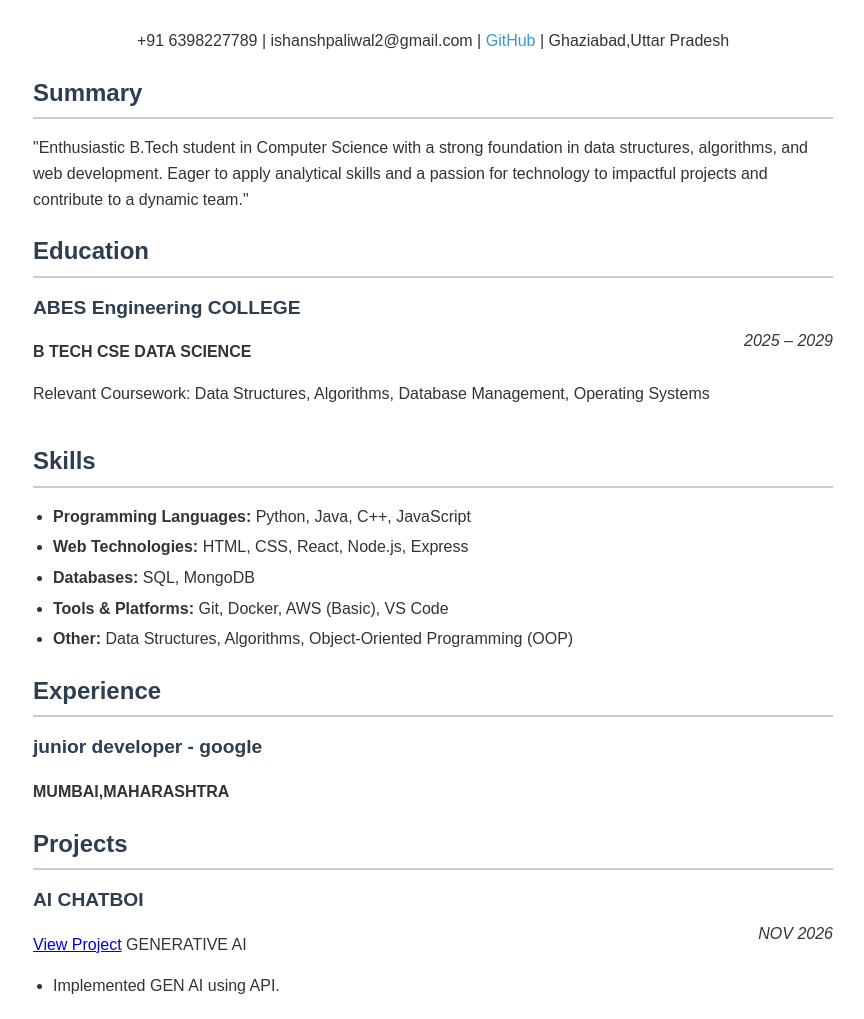
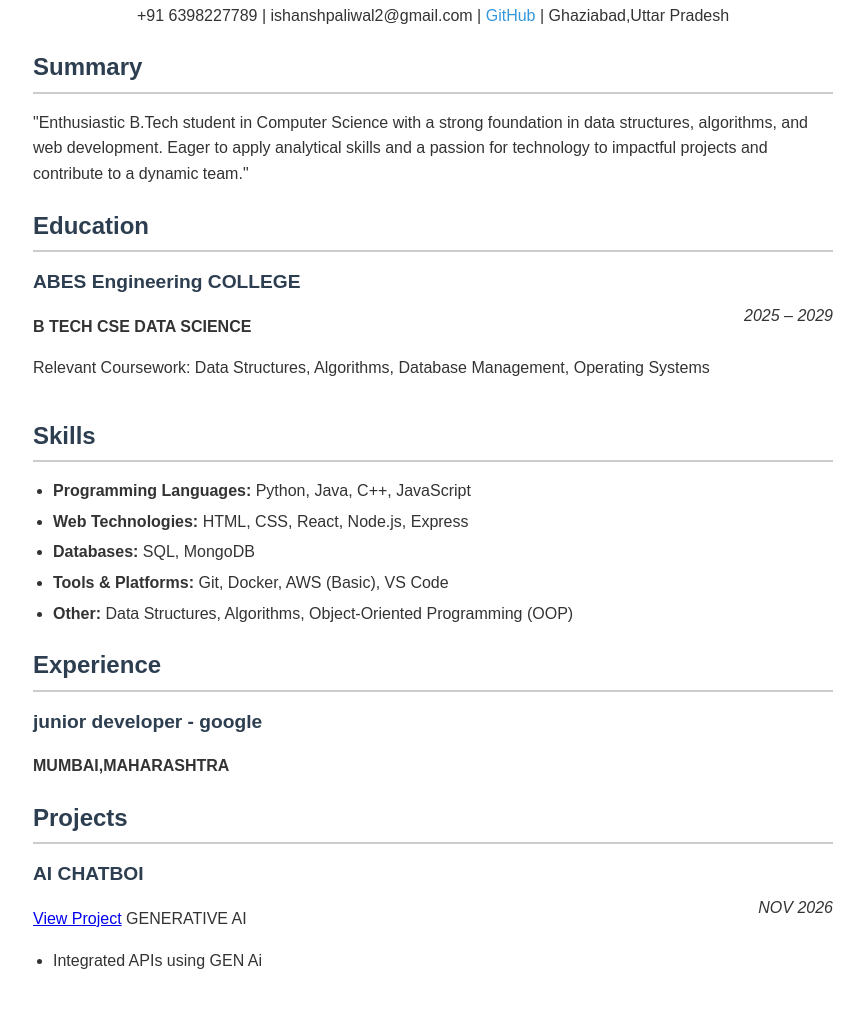
Before and after one commit to ishan0250/CSE-DS-1, a plain HTML site: page resume.html in a window 1280 px wide. Shown: the part 98-1117 px from the top of the page, without its empty margins (207-1071 px from the left). After the commit the page ends 1091 px from the top, so only its background shows below. Drawn offline with Linux system fonts and the light colour scheme.

Commit message:
Update resume.html

```diff
--- a/resume.html
+++ b/resume.html
@@ -71,7 +71,6 @@
 
     <header>
         <h1>ISHANSH PALIWAL</h1>
-        <img src="" alt="">
         <div class="contact-info">
             +91 6398227789 | ishanshpaliwal2@gmail.com |
             <a href="https://github.com/ishan0250/CSE-DS-1.git" target="_blank">GitHub</a> |
@@ -126,7 +125,7 @@
             <span class="dates">NOV 2026</span>
             <p><a href="https://github.com/ishan0250/CSE-DS-1.git" target="_blank">View Project</a> GENERATIVE AI</p>
             <ul>
-                <li>Implemented GEN AI using API.</li>
+                <li>Integrated APIs using GEN Ai</li>
 
             </ul>
         </div>
@@ -134,4 +133,5 @@
     </section>
 
     </body>
+
 </html>
```
